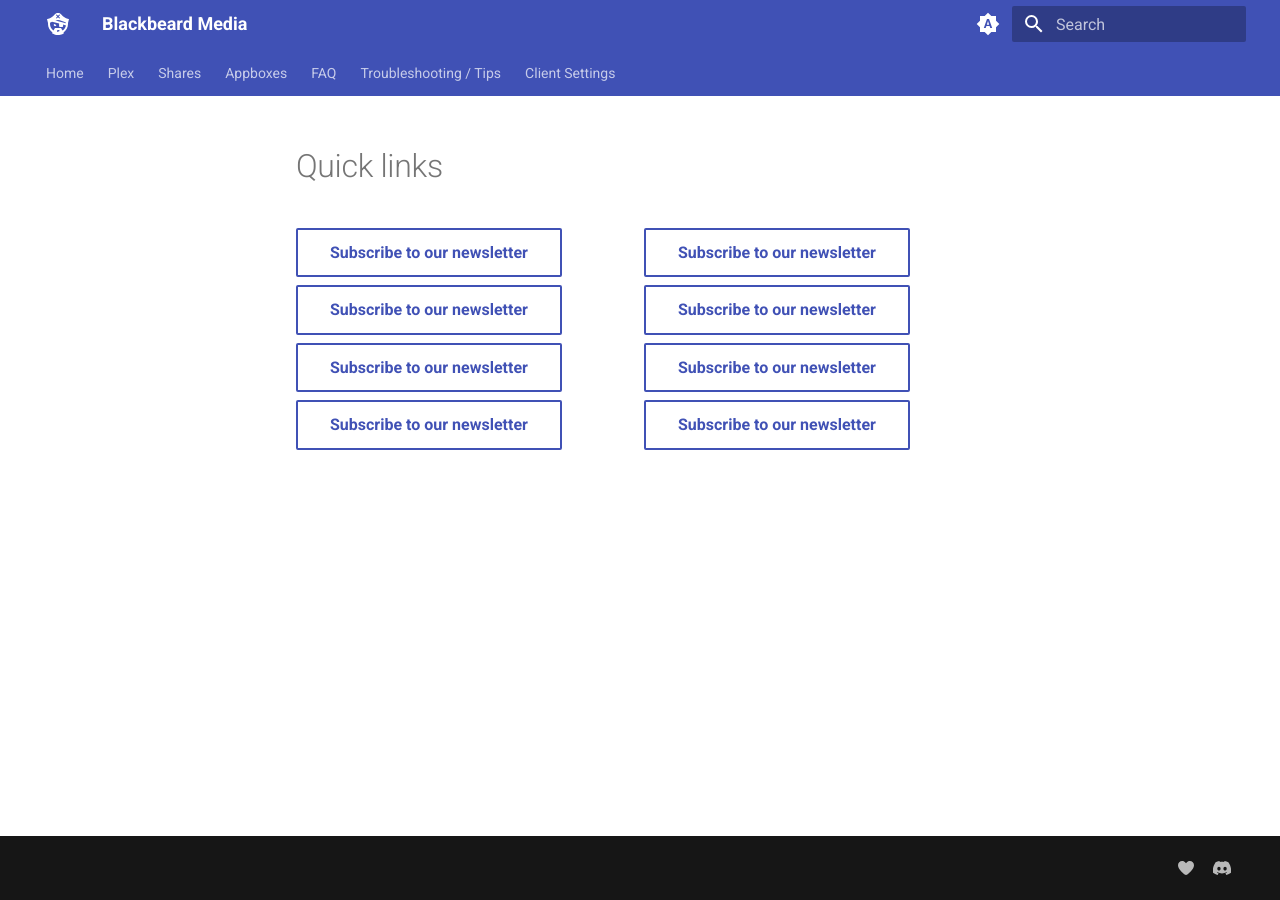
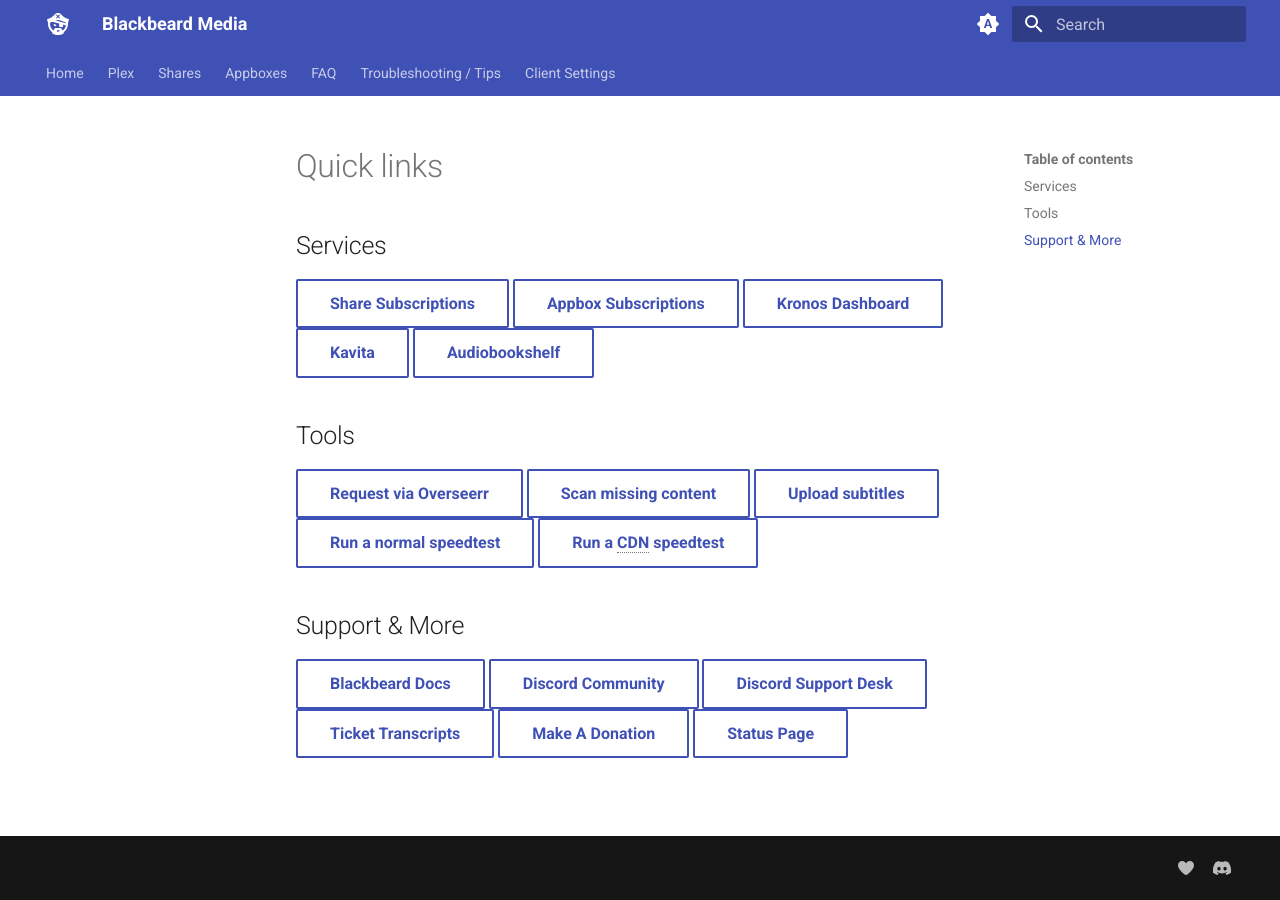
Before and after one commit to neomedia6989/docs-2, an MkDocs documentation site: the page built from docs/quick-links.md, in a window 1280 px wide. Built offline with MkDocs 1.6.1 and Material for MkDocs 9.7.7, drawn with Linux system fonts in a browser that asks for light colours.

Commit message:
adjust quick links

```diff
--- a/docs/quick-links.md
+++ b/docs/quick-links.md
@@ -1,19 +1,30 @@
+## Services
+
 <div class="grid cards" markdown>
+[Share Subscriptions](https://blackbeard.media){ .md-button }
+[Appbox Subscriptions](https://blackbeard.shop){ .md-button }
+[Kronos Dashboard](https://kronos.blackbeard.shop){ .md-button }
+[Kavita](https://kavita.blackbeard.media){ .md-button }
+[Audiobookshelf](https://audiobookshelf.blackbeard.media){ .md-button }
+</div>
 
-[Subscribe to our newsletter](#){ .md-button }
+## Tools
 
-[Subscribe to our newsletter](#){ .md-button }
+<div class="grid cards" markdown>
+[Request via Overseerr](https://requests.blackbeard.media){ .md-button }
+[Scan missing content](https://blackbeard.media/scan-media){ .md-button }
+[Upload subtitles](https://blackbeard.media/subtitles-upload){ .md-button }
+[Run a normal speedtest](https://speedtest.blackbeard.brrrrrr.net){ .md-button }
+[Run a CDN speedtest](https://speedtest.brrrrrr.net){ .md-button }
+</div>
 
-[Subscribe to our newsletter](#){ .md-button }
+## Support & More
 
-[Subscribe to our newsletter](#){ .md-button }
-
-[Subscribe to our newsletter](#){ .md-button }
-
-[Subscribe to our newsletter](#){ .md-button }
-
-[Subscribe to our newsletter](#){ .md-button }
-
-[Subscribe to our newsletter](#){ .md-button }
-
+<div class="grid cards" markdown>
+[Blackbeard Docs](https://docs.blackbeard.media){ .md-button }
+[Discord Community](https://discord.blackbeard.media){ .md-button }
+[Discord Support Desk](https://discord.com/channels/532304048200744982/921503213432242196){ .md-button }
+[Ticket Transcripts](https://transcripts.blackbeard.media){ .md-button }
+[Make A Donation](https://donate.blackbeard.media){ .md-button }
+[Status Page](https://uptime.blackbeard.media/status/home){ .md-button }
 </div>
```
